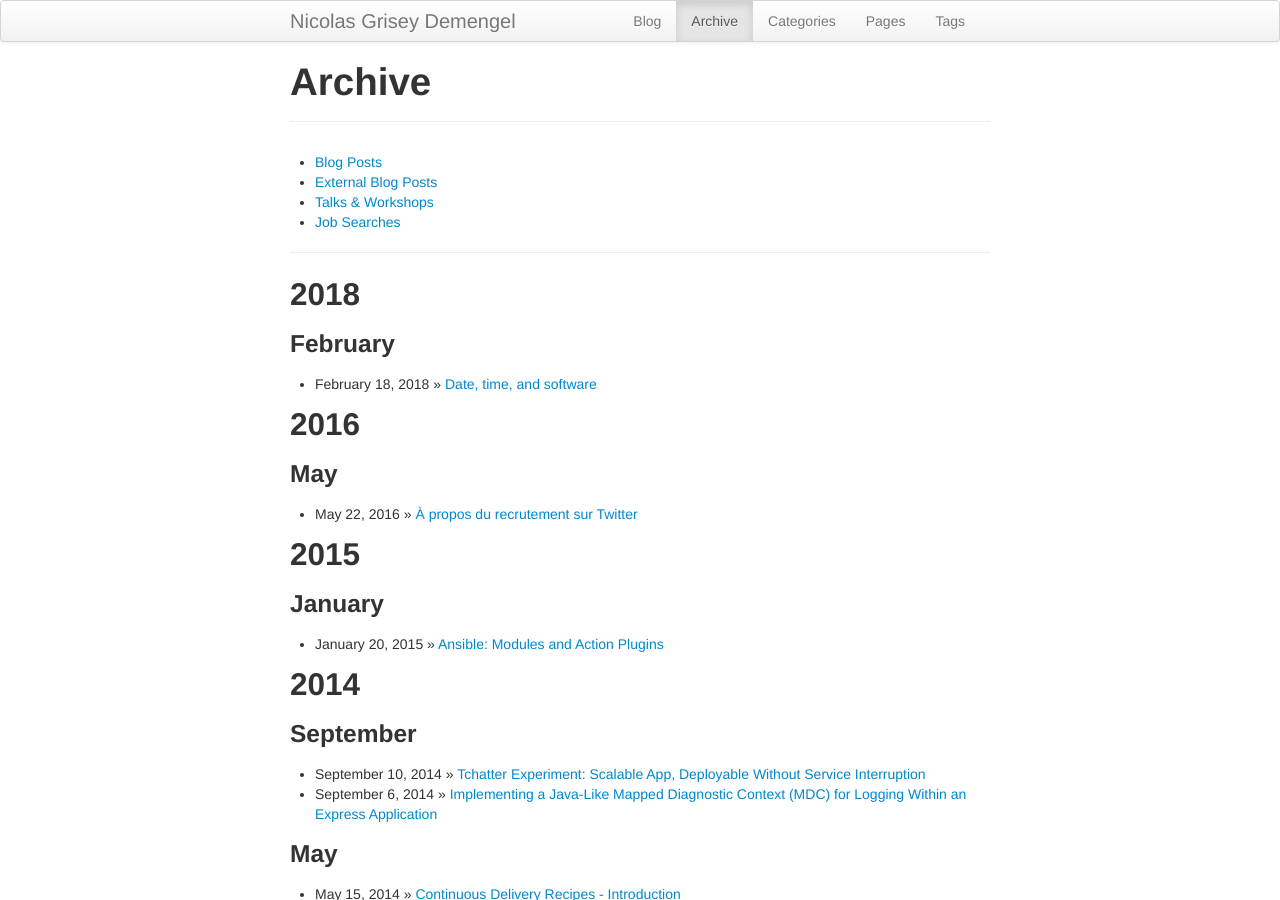
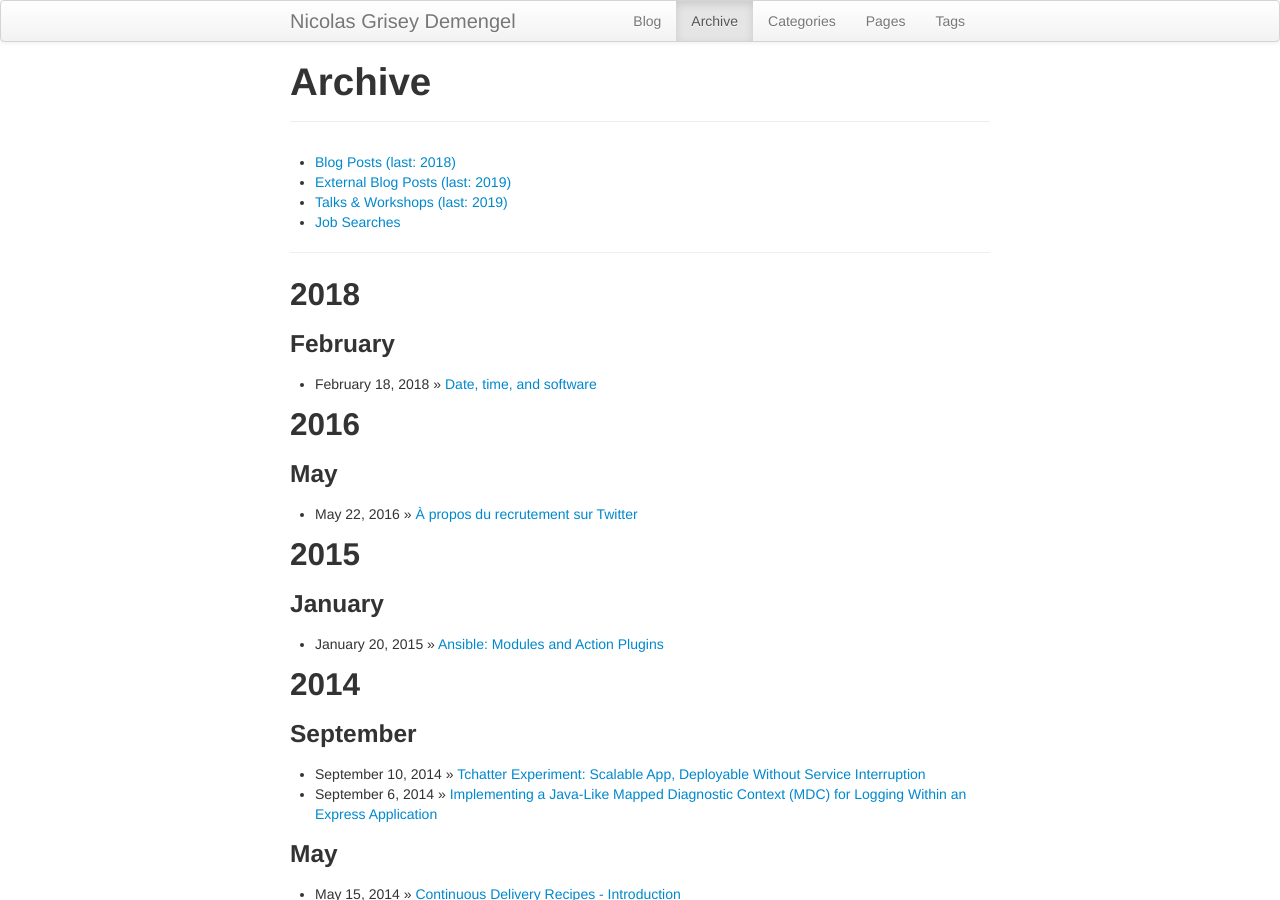
Before and after one commit to ndemengel/ndemengel.github.com, a Jekyll site: the page built from archive.html, in a window 1280 px wide and 900 px high. Built offline with Jekyll 4.4.1, drawn with Linux system fonts in a browser that asks for light colours.

Commit message:
Small improvements

```diff
--- a/archive.html
+++ b/archive.html
@@ -10,9 +10,9 @@ group: navigation
 
 <nav>
   <ul>
-    <li><a href="#blog-posts">Blog Posts</a></li>
-    <li><a href="#external-posts">External Blog Posts</a></li>
-    <li><a href="#talks">Talks &amp; Workshops</a></li>
+    <li><a href="#blog-posts">Blog Posts (last: 2018)</a></li>
+    <li><a href="#external-posts">External Blog Posts (last: 2019)</a></li>
+    <li><a href="#talks">Talks &amp; Workshops (last: 2019)</a></li>
     <li><a href="#job-searches">Job Searches</a></li>
   </ul>
 </nav>
```
Also changed, not shown: index.md (+1 -1 lines).
